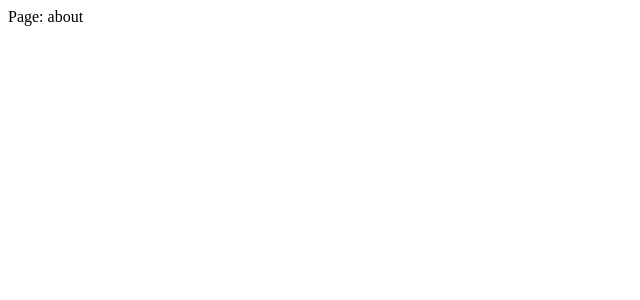
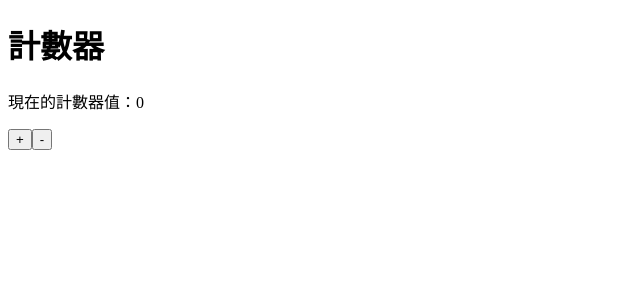
Before and after one commit to sana6622/practice-nuxt3, a Nuxt app: page /about in a window 1280 px wide. Shown: the top 300 px of the page, without its empty margins (0-640 px from the left). Built offline with nearby package versions, Linux system fonts and the light colour scheme.

Commit message:
建立元件、建立函式庫

```diff
--- /dev/null
+++ b/components/Header.vue
@@ -0,0 +1,9 @@
+<script setup lang="ts"></script>
+
+<template>
+  <div>
+    Component: Header
+  </div>
+</template>
+
+<style scoped></style>
--- /dev/null
+++ b/composables/useCounter.ts
@@ -0,0 +1,10 @@
+export const useCounter = () => {
+  const count = ref(0);
+  function increment() {
+    count.value++;
+  }
+  function decrement() {
+    count.value--;
+  }
+  return { count, increment, decrement };
+};
--- a/pages/about.vue
+++ b/pages/about.vue
@@ -1,11 +1,18 @@
-<script setup lang="ts">
+<script setup>
 definePageMeta({
   layout: "admin-layout",
 });
+const title = ref("計數器");
+const { count, increment, decrement } = useCounter();
 </script>
 
 <template>
-  <div>Page: about</div>
+  <div>
+    <h1>{{ title }}</h1>
+    <p>現在的計數器值：{{ count }}</p>
+    <button @click="increment">+</button>
+    <button @click="decrement">-</button>
+  </div>
 </template>
 
 <style scoped></style>
```
